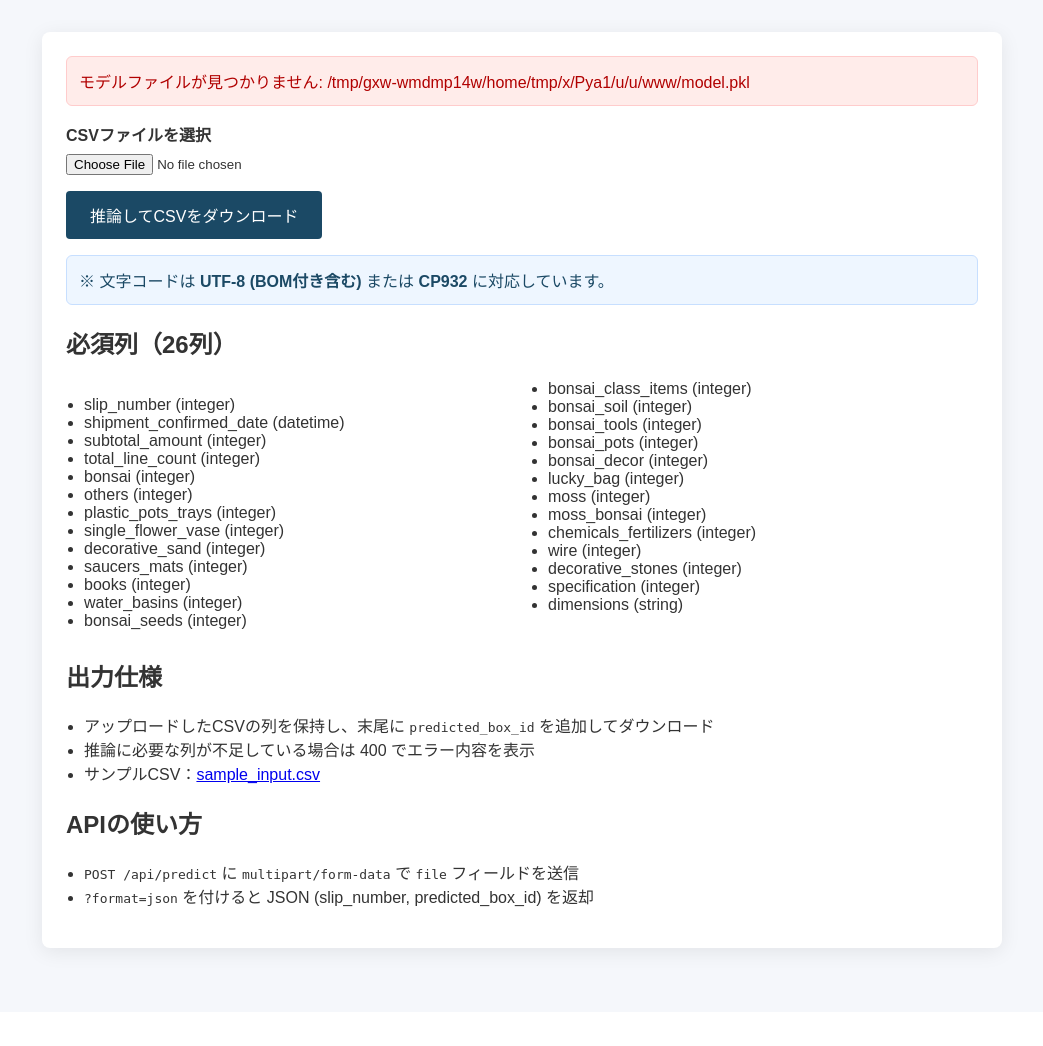
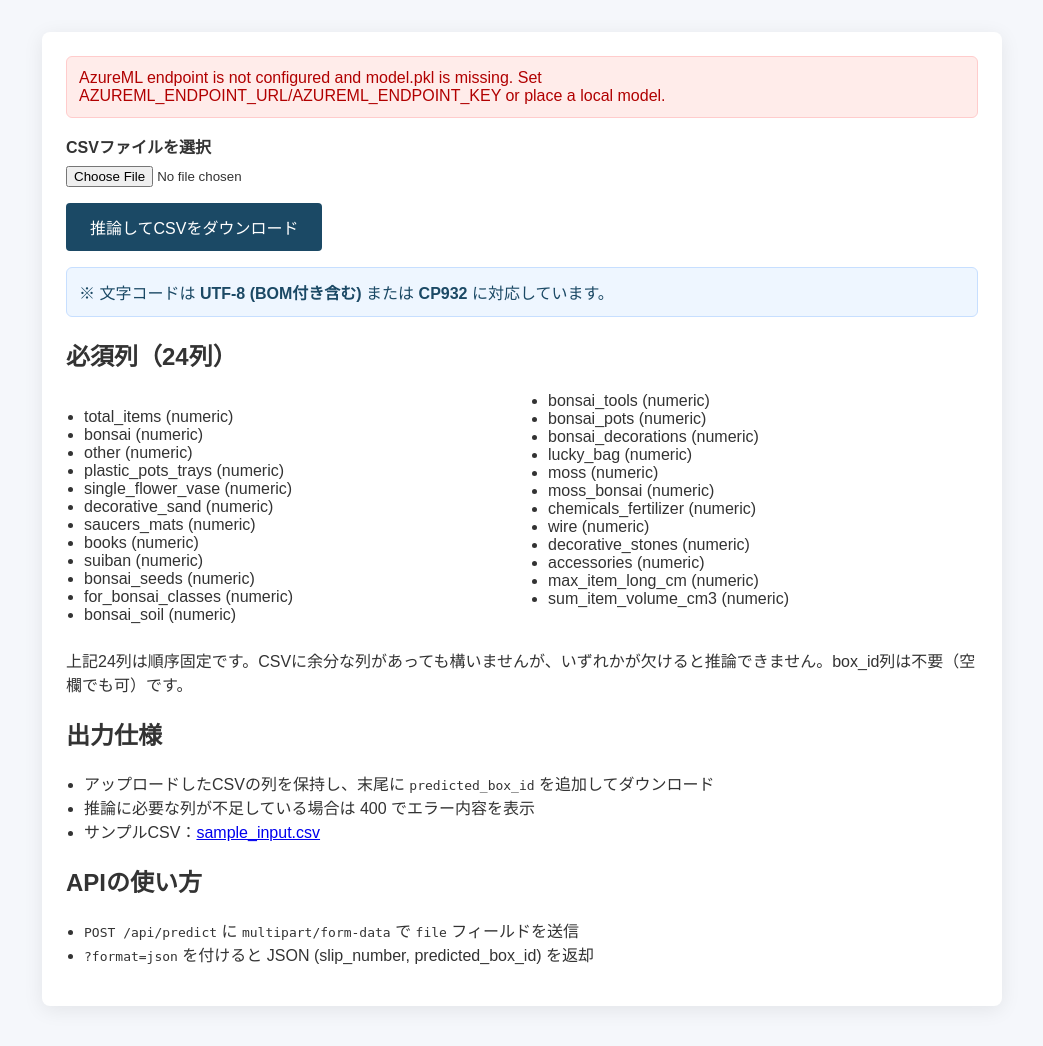
Before and after one commit to dermo-san/HacoPita, a Flask app: page / in a window 1280 px wide. Shown: the part 146-1192 px from the top of the page, without its empty margins (118-1161 px from the left). Before the commit the page ends 1108 px from the top, so only its background shows below. Run offline with Flask 3, Linux system fonts and the light colour scheme.

Commit message:
ML Change3

```diff
--- a/app.py
+++ b/app.py
@@ -1,7 +1,6 @@
 import io
 import logging
 import os
-import pickle
 from pathlib import Path
 from typing import List, Tuple
 
@@ -10,82 +9,41 @@ import pandas as pd
 from flask import Flask, Response, jsonify, render_template, request
 from werkzeug.utils import secure_filename
 
-REQUIRED_COLUMNS: List[str] = [
-    "slip_number",
-    "shipment_confirmed_date",
-    "subtotal_amount",
-    "total_line_count",
-    "bonsai",
-    "others",
-    "plastic_pots_trays",
-    "single_flower_vase",
-    "decorative_sand",
-    "saucers_mats",
-    "books",
-    "water_basins",
-    "bonsai_seeds",
-    "bonsai_class_items",
-    "bonsai_soil",
-    "bonsai_tools",
-    "bonsai_pots",
-    "bonsai_decor",
-    "lucky_bag",
-    "moss",
-    "moss_bonsai",
-    "chemicals_fertilizers",
-    "wire",
-    "decorative_stones",
-    "specification",
-    "dimensions",
-]
+from preprocessing import build_features
+from predictor import PredictorConfigurationError, build_predictor
+from schema import FEATURE_COLUMNS_24, ID_COLUMN, load_feature_columns
 
-INTEGER_COLUMNS = [
-    "slip_number",
-    "subtotal_amount",
-    "total_line_count",
-    "bonsai",
-    "others",
-    "plastic_pots_trays",
-    "single_flower_vase",
-    "decorative_sand",
-    "saucers_mats",
-    "books",
-    "water_basins",
-    "bonsai_seeds",
-    "bonsai_class_items",
-    "bonsai_soil",
-    "bonsai_tools",
-    "bonsai_pots",
-    "bonsai_decor",
-    "lucky_bag",
-    "moss",
-    "moss_bonsai",
-    "chemicals_fertilizers",
-    "wire",
-    "decorative_stones",
-    "specification",
-]
-
-DATETIME_COLUMNS = ["shipment_confirmed_date"]
-STRING_COLUMNS = ["dimensions"]
-FALLBACK_DATE = pd.Timestamp("1970-01-01")
 MODEL_PATH = Path(__file__).resolve().parent / "model.pkl"
 
 
 def create_app() -> Flask:
     app = Flask(__name__)
 
-    model, model_error = load_model()
+    feature_columns, schema_error = resolve_feature_columns()
+    predictor, predictor_error = initialize_predictor()
+    model_error = predictor_error or schema_error
 
     @app.route("/", methods=["GET"])
     def index():
-        return render_template("index.html", model_error=model_error)
+        return render_template(
+            "index.html",
+            model_error=model_error,
+            error_message=None,
+            feature_columns=feature_columns,
+            feature_column_count=len(feature_columns),
+        )
 
     @app.route("/predict", methods=["POST"])
     def predict():
         if model_error:
             return (
-                render_template("index.html", error_message=model_error, model_error=model_error),
+                render_template(
+                    "index.html",
+                    error_message=model_error,
+                    model_error=model_error,
+                    feature_columns=feature_columns,
+                    feature_column_count=len(feature_columns),
+                ),
                 500,
             )
 
@@ -96,18 +54,24 @@ def create_app() -> Flask:
                     "index.html",
                     error_message="CSVファイルを選択してください。",
                     model_error=model_error,
+                    feature_columns=feature_columns,
+                    feature_column_count=len(feature_columns),
                 ),
                 400,
             )
 
         try:
-            result_df, predictions = process_file(uploaded_file, model)
+            result_df, predictions = process_file(
+                uploaded_file, predictor, feature_columns
+            )
         except PredictionError as exc:
             return (
                 render_template(
                     "index.html",
                     error_message=exc.message,
                     model_error=model_error,
+                    feature_columns=feature_columns,
+                    feature_column_count=len(feature_columns),
                 ),
                 exc.status_code,
             )
@@ -127,18 +91,14 @@ def create_app() -> Flask:
             return jsonify({"error": "file field is required"}), 400
 
         try:
-            result_df, predictions = process_file(uploaded_file, model)
+            result_df, predictions = process_file(
+                uploaded_file, predictor, feature_columns
+            )
         except PredictionError as exc:
             return jsonify({"error": exc.message}), exc.status_code
 
         if request.args.get("format") == "json":
-            payload = [
-                {
-                    "slip_number": int(result_df.iloc[i]["slip_number"]),
-                    "predicted_box_id": int(pred),
-                }
-                for i, pred in enumerate(predictions)
-            ]
+            payload = build_api_payload(result_df, predictions)
             return jsonify({"predictions": payload})
 
         return dataframe_to_csv_response(
@@ -148,46 +108,49 @@ def create_app() -> Flask:
     return app
 
 
-def load_model() -> Tuple[object, str]:
-    if not MODEL_PATH.exists():
-        message = f"モデルファイルが見つかりません: {MODEL_PATH}"
-        logging.error(message)
-        return None, message
+def resolve_feature_columns() -> Tuple[List[str], str]:
+    try:
+        columns = load_feature_columns()
+        return columns, ""
+    except ValueError as exc:
+        logging.error("Feature column validation failed: %s", exc)
+        return FEATURE_COLUMNS_24, str(exc)
+
+
+def initialize_predictor():
+    try:
+        predictor = build_predictor(MODEL_PATH)
+        return predictor, ""
+    except PredictorConfigurationError as exc:
+        logging.error("Predictor initialization failed: %s", exc)
+        return None, str(exc)
+
+
+def process_file(file_storage, predictor, feature_columns):
+    input_df = read_csv_with_fallback(file_storage)
 
     try:
-        with MODEL_PATH.open("rb") as file:
-            model = pickle.load(file)
-        return model, ""
-    except Exception as exc:  # pragma: no cover - defensive logging
-        message = f"モデルの読み込みに失敗しました: {exc}"
-        logging.exception(message)
-        return None, message
-
-
-class PredictionError(Exception):
-    def __init__(self, message: str, status_code: int = 400) -> None:
-        super().__init__(message)
-        self.message = message
-        self.status_code = status_code
-
-
-def process_file(file_storage, model) -> Tuple[pd.DataFrame, List[int]]:
-    input_df = read_csv_with_fallback(file_storage)
-    missing = [col for col in REQUIRED_COLUMNS if col not in input_df.columns]
-    if missing:
-        raise PredictionError(
-            f"必須列が不足しています: {', '.join(missing)}", status_code=400
-        )
-
-    features = prepare_features(input_df)
+        features = build_features(input_df, feature_columns=feature_columns)
+    except ValueError as exc:
+        raise PredictionError(str(exc), status_code=400) from exc
+    except AssertionError as exc:
+        raise PredictionError(str(exc), status_code=500) from exc
 
     try:
-        raw_predictions = model.predict(features)
-    except Exception as exc:
-        raise PredictionError(f"推論に失敗しました: {exc}", status_code=500) from exc
+        raw_predictions = predictor.predict(features)
+    except Exception as exc:  # pragma: no cover - defensive logging
+        logging.exception("Predictor failed to return results.")
+        raise PredictionError(f"推論に失敗しました: {exc}", status_code=502) from exc
 
     flattened = np.asarray(raw_predictions).reshape(-1)
     predictions = pd.Series(flattened).fillna(0).astype("int64")
+
+    if len(predictions) != len(input_df):
+        raise PredictionError(
+            "推論件数が入力件数と一致しません。Azure ML側のログを確認してください。",
+            status_code=502,
+        )
+
     result_df = input_df.copy()
     result_df["predicted_box_id"] = predictions.values
     return result_df, predictions.tolist()
@@ -208,28 +171,31 @@ def read_csv_with_fallback(file_storage) -> pd.DataFrame:
 
     raise PredictionError(
         "CSVの読み込みに失敗しました (文字コードを判定できませんでした)。", 400
+    ) from last_error
+
+
+def build_api_payload(result_df: pd.DataFrame, predictions: List[int]) -> List[dict]:
+    payload = []
+    id_available = ID_COLUMN in result_df.columns
+    id_series = (
+        pd.to_numeric(result_df[ID_COLUMN], errors="coerce") if id_available else None
     )
 
+    for i, pred in enumerate(predictions):
+        record = {"predicted_box_id": int(pred)}
+        if id_available and pd.notna(id_series.iloc[i]):
+            record[ID_COLUMN] = int(id_series.iloc[i])
+        else:
+            record["row_index"] = i
+        payload.append(record)
+    return payload
 
-def prepare_features(df: pd.DataFrame) -> pd.DataFrame:
-    features = df[REQUIRED_COLUMNS].copy()
 
-    for column in INTEGER_COLUMNS:
-        features[column] = (
-            pd.to_numeric(features[column], errors="coerce")
-            .fillna(0)
-            .astype("int64")
-        )
-
-    for column in DATETIME_COLUMNS:
-        features[column] = pd.to_datetime(features[column], errors="coerce").fillna(
-            FALLBACK_DATE
-        )
-
-    for column in STRING_COLUMNS:
-        features[column] = features[column].fillna("").astype(str)
-
-    return features
+class PredictionError(Exception):
+    def __init__(self, message: str, status_code: int = 400) -> None:
+        super().__init__(message)
+        self.message = message
+        self.status_code = status_code
 
 
 def dataframe_to_csv_response(df: pd.DataFrame, filename: str) -> Response:
--- a/requirements.txt
+++ b/requirements.txt
@@ -213,3 +213,4 @@ wrapt==1.16.0
 xgboost==1.5.2
 zict==3.0.0
 zipp==3.23.0
+pytest==8.3.4
--- a/static/sample_input.csv
+++ b/static/sample_input.csv
@@ -1,3 +1,3 @@
-slip_number,shipment_confirmed_date,subtotal_amount,total_line_count,bonsai,others,plastic_pots_trays,single_flower_vase,decorative_sand,saucers_mats,books,water_basins,bonsai_seeds,bonsai_class_items,bonsai_soil,bonsai_tools,bonsai_pots,bonsai_decor,lucky_bag,moss,moss_bonsai,chemicals_fertilizers,wire,decorative_stones,specification,dimensions,store_abbreviation
-10001,2023-10-01,4500,6,1,0,2,0,0,1,0,0,0,0,1,0,0,0,0,0,0,0,0,0,1,small,AB
-10002,2023-10-02,10500,9,2,1,3,0,0,2,0,0,0,0,2,0,0,0,1,0,0,0,0,0,1,medium,CD
+slip_number,total_items,bonsai,other,plastic_pots_trays,single_flower_vase,decorative_sand,saucers_mats,books,suiban,bonsai_seeds,for_bonsai_classes,bonsai_soil,bonsai_tools,bonsai_pots,bonsai_decorations,lucky_bag,moss,moss_bonsai,chemicals_fertilizer,wire,decorative_stones,accessories,max_item_long_cm,sum_item_volume_cm3,notes
+50001,12,4,1,0,2,0,1,0,0,1,0,3,0,0,0,0,0,0,0,0,0,0,45,3900,"store AB, 2 orders"
+50002,9,2,0,1,0,0,0,0,0,0,1,1,0,0,0,1,0,0,0,0,0,1,30,2100,"no slip number duplicates"
--- a/templates/index.html
+++ b/templates/index.html
@@ -40,39 +40,21 @@
             <button type="submit">推論してCSVをダウンロード</button>
         </form>
         <p class="alert info">※ 文字コードは <strong>UTF-8 (BOM付き含む)</strong> または <strong>CP932</strong> に対応しています。</p>
-        <h2>必須列（26列）</h2>
+        <h2>必須列（{{ feature_column_count }}列）</h2>
         <div class="columns">
+            {% set half = (feature_column_count + 1) // 2 %}
             <ul>
-                <li>slip_number (integer)</li>
-                <li>shipment_confirmed_date (datetime)</li>
-                <li>subtotal_amount (integer)</li>
-                <li>total_line_count (integer)</li>
-                <li>bonsai (integer)</li>
-                <li>others (integer)</li>
-                <li>plastic_pots_trays (integer)</li>
-                <li>single_flower_vase (integer)</li>
-                <li>decorative_sand (integer)</li>
-                <li>saucers_mats (integer)</li>
-                <li>books (integer)</li>
-                <li>water_basins (integer)</li>
-                <li>bonsai_seeds (integer)</li>
+                {% for column in feature_columns[:half] %}
+                <li>{{ column }} (numeric)</li>
+                {% endfor %}
             </ul>
             <ul>
-                <li>bonsai_class_items (integer)</li>
-                <li>bonsai_soil (integer)</li>
-                <li>bonsai_tools (integer)</li>
-                <li>bonsai_pots (integer)</li>
-                <li>bonsai_decor (integer)</li>
-                <li>lucky_bag (integer)</li>
-                <li>moss (integer)</li>
-                <li>moss_bonsai (integer)</li>
-                <li>chemicals_fertilizers (integer)</li>
-                <li>wire (integer)</li>
-                <li>decorative_stones (integer)</li>
-                <li>specification (integer)</li>
-                <li>dimensions (string)</li>
+                {% for column in feature_columns[half:] %}
+                <li>{{ column }} (numeric)</li>
+                {% endfor %}
             </ul>
         </div>
+        <p>上記24列は順序固定です。CSVに余分な列があっても構いませんが、いずれかが欠けると推論できません。box_id列は不要（空欄でも可）です。</p>
         <h2>出力仕様</h2>
         <ul>
             <li>アップロードしたCSVの列を保持し、末尾に <code>predicted_box_id</code> を追加してダウンロード</li>
```
Also changed, not shown: model_features.json (added, +26 -0 lines), predictor.py (added, +172 -0 lines), preprocessing.py (added, +59 -0 lines), schema.py (added, +92 -0 lines), tests/test_inference.py (added, +46 -0 lines), README.md.
